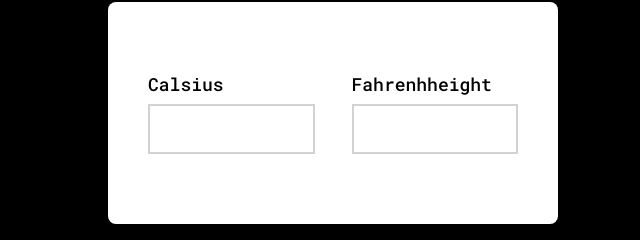
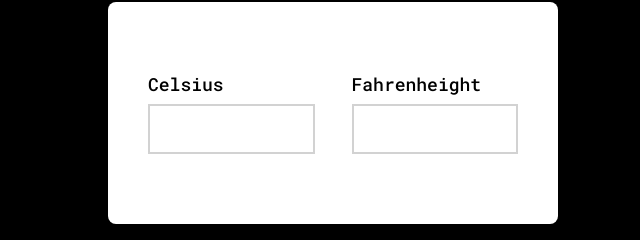
Before and after one commit to nainagupta4571/Chandni-temperature-converter, a plain HTML site: page index.html in a window 1280 px wide. Shown: the part 351-591 px from the top of the page, 307-947 px from the left. Drawn offline with Linux system fonts and the light colour scheme.

Commit message:
Update index.html

```diff
--- a/index.html
+++ b/index.html
@@ -17,11 +17,11 @@
     </div>
     <div class="wrapper">
       <div class="container">
-        <label for="celsius">Calsius</label>
+        <label for="celsius">Celsius</label>
         <input type="number" id="celsius" oninput="celToFahr()" />
       </div>
       <div class="container">
-        <label for="fahrenheight">Fahrenhheight</label>
+        <label for="fahrenheight">Fahrenheight</label>
         <input type="number" id="fahrenheight" oninput="fahrTocel()" />
       </div>
     </div>
```
